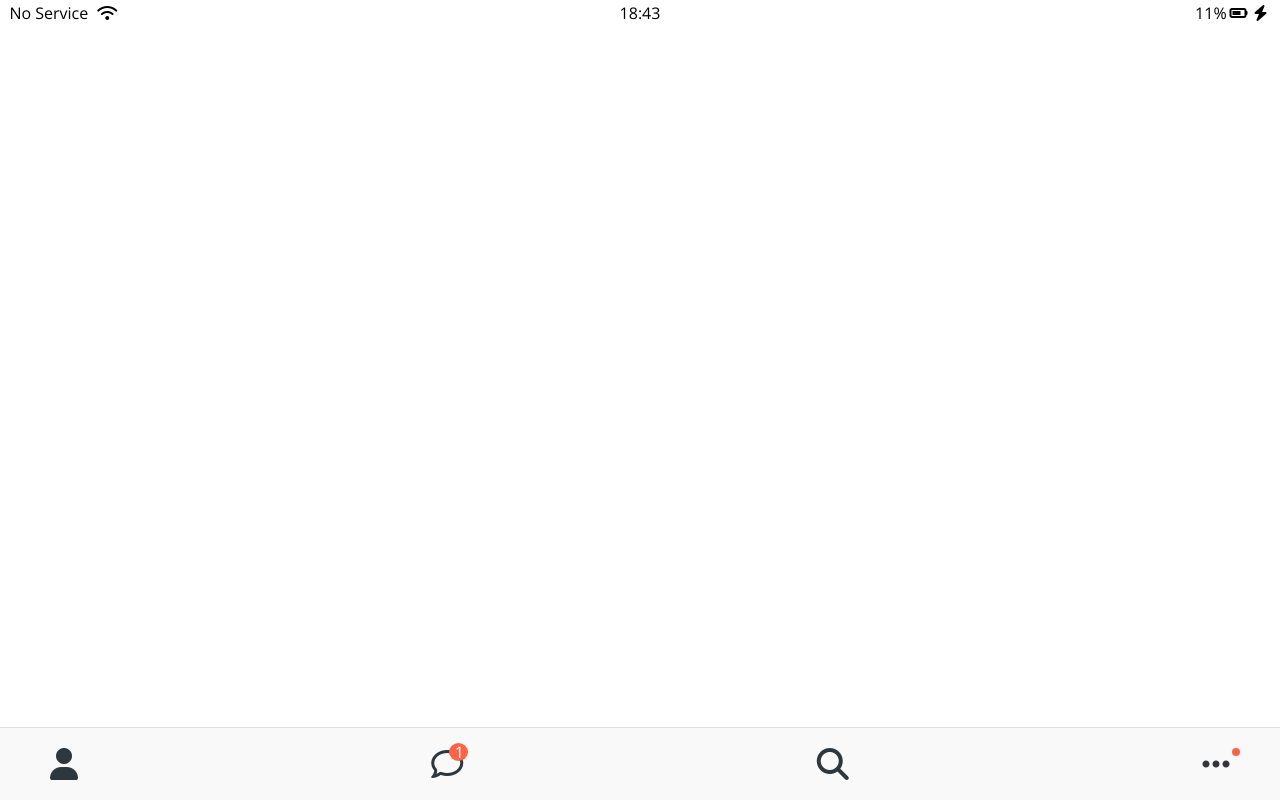
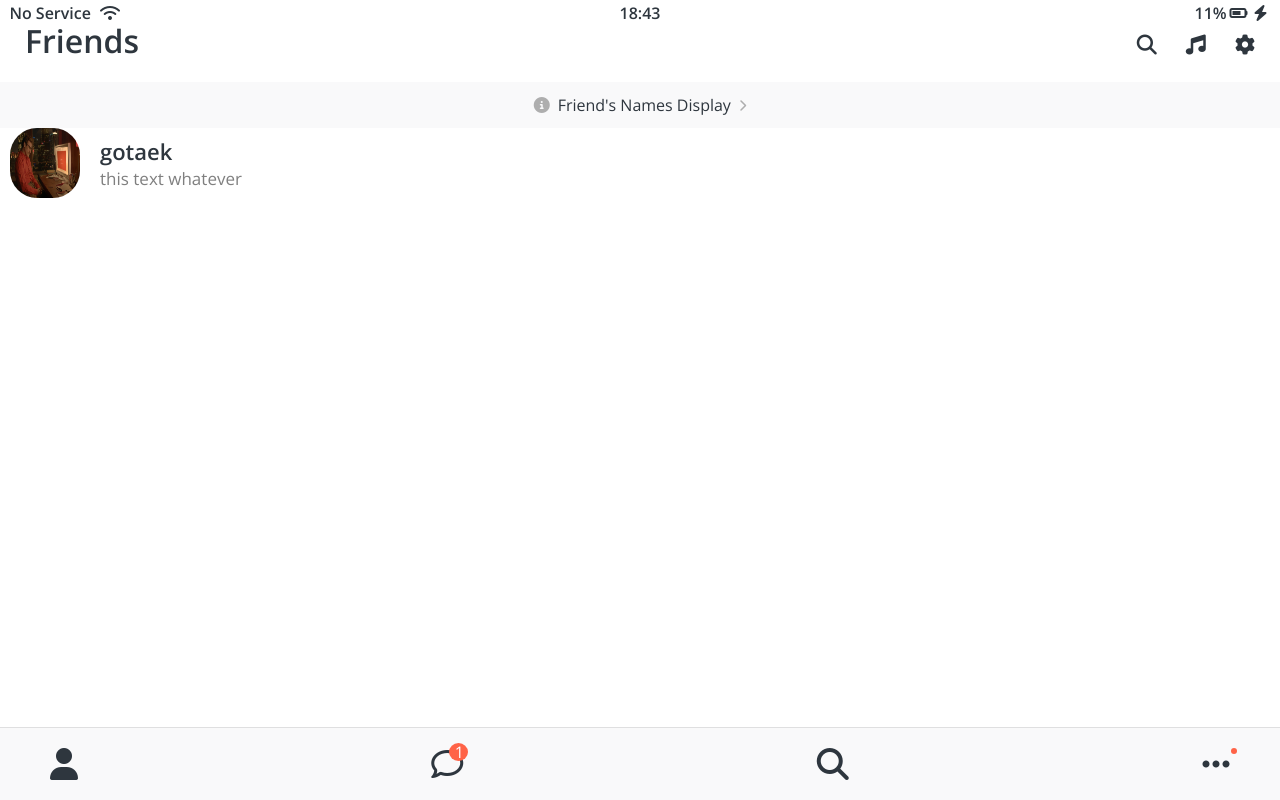
Before and after one commit to gotaek/go_web, a plain HTML site: page kokoa clone/friends.html in a window 1280 px wide. Drawn offline with nearby package versions, Linux system fonts and the light colour scheme; files whose address does not match are found by name.

Commit message:
kokoa clone 0828

```diff
--- a/kokoa clone/CSS/components/nav-bar.css
+++ b/kokoa clone/CSS/components/nav-bar.css
@@ -32,10 +32,10 @@
 }
 .nav__notification2 {
   background-color: tomato;
-  width: 8px;
-  height: 8px;
+  width: 6px;
+  height: 6px;
   border-radius: 50%;
   position: absolute;
-  left: 30px;
-  bottom: 25px;
+  left: 29px;
+  bottom: 27px;
 }
--- /dev/null
+++ b/kokoa clone/CSS/components/screen-header.css
@@ -0,0 +1,16 @@
+.screen-header {
+  display: flex;
+  justify-content: space-between;
+  align-content: center;
+  padding: 25px;
+}
+.screen-header__title {
+  font-size: 32px;
+  font-weight: 600;
+}
+.screen-header__icons {
+  margin-top: 11px;
+}
+.screen-header__icons span {
+  margin-left: 25px;
+}
--- a/kokoa clone/CSS/components/status-bar.css
+++ b/kokoa clone/CSS/components/status-bar.css
@@ -1,10 +1,13 @@
 .status-bar {
+  background-color: white;
+  top: 0;
   position: fixed;
   width: 100%;
   box-sizing: border-box;
   display: flex;
   justify-content: center;
   padding: 5px 3px;
+  font-weight: 600;
 }
 .status-bar__column {
   width: 33%;
--- /dev/null
+++ b/kokoa clone/CSS/components/user-component.css
@@ -0,0 +1,21 @@
+.user-component,
+.user-cpmponent__column:first-child {
+  display: flex;
+  align-items: center;
+  margin-left: 5px;
+}
+.user-component__avatar {
+  width: 70px;
+  height: 70px;
+  border-radius: 27px;
+  margin-right: 20px;
+}
+.user-component__title {
+  font-weight: 600;
+  font-size: 22px;
+}
+.user-component__subtitle {
+  margin-top: 8px;
+  font-size: 17px;
+  color: rgba(0, 0, 0, 0.5);
+}
--- /dev/null
+++ b/kokoa clone/CSS/screens/friends.css
@@ -0,0 +1,11 @@
+#friends-display-link {
+  text-align: center;
+  display: block;
+  background-color: #f9f9fa;
+  padding: 15px 0px;
+  font-size: 16px;
+}
+#friends-display-link i {
+  color: rgba(0, 0, 0, 0.3);
+  margin: 0px 8px;
+}
--- a/kokoa clone/CSS/styles.css
+++ b/kokoa clone/CSS/styles.css
@@ -5,11 +5,14 @@
 /*Components*/
 @import "components/status-bar.css";
 @import "components/nav-bar.css";
-
+@import "components/screen-header.css";
+@import "components/user-component.css";
 /*Screens*/
 @import "screens/login.css";
+@import "screens/friends.css";
 
 body {
   font-family: "Open Sans", sans-serif;
   height: 100vh;
+  color: #2e363e;
 }
--- a/kokoa clone/friends.html
+++ b/kokoa clone/friends.html
@@ -24,6 +24,36 @@
         <i class="fas fa-bolt"></i>
       </div>
     </div>
+
+    <header class="screen-header">
+      <h1 class="screen-header__title">Friends</h1>
+      <div class="screen-header__icons">
+        <span><i class="fas fa-search fa-lg"></i></span>
+        <span><i class="fas fa-music fa-lg"></i></span>
+        <span><i class="fas fa-cog fa-lg"></i></span>
+      </div>
+    </header>
+
+    <a id="friends-display-link" href="#">
+      <i class="fas fa-info-circle"></i>Friend's Names Display<i
+        class="fas fa-chevron-right fa-xs"
+      ></i>
+    </a>
+
+    <div class="user-component">
+      <div class="user-cpmponent__column">
+        <img
+          src="C:\go_web\kokoa clone\her_8182_1920x1080.jpg"
+          class="user-component__avatar"
+        />
+        <div class="user-component__text">
+          <h4 class="user-component__title">gotaek</h4>
+          <h6 class="user-component__subtitle">this text whatever</h6>
+        </div>
+      </div>
+      <div class="user-cpmponent__column"></div>
+    </div>
+
     <nav class="nav">
       <ul class="nav__list">
         <li class="nav__btn">
```
Also changed, not shown: kokoa clone/her_8182_1920x1080.jpg (added).
